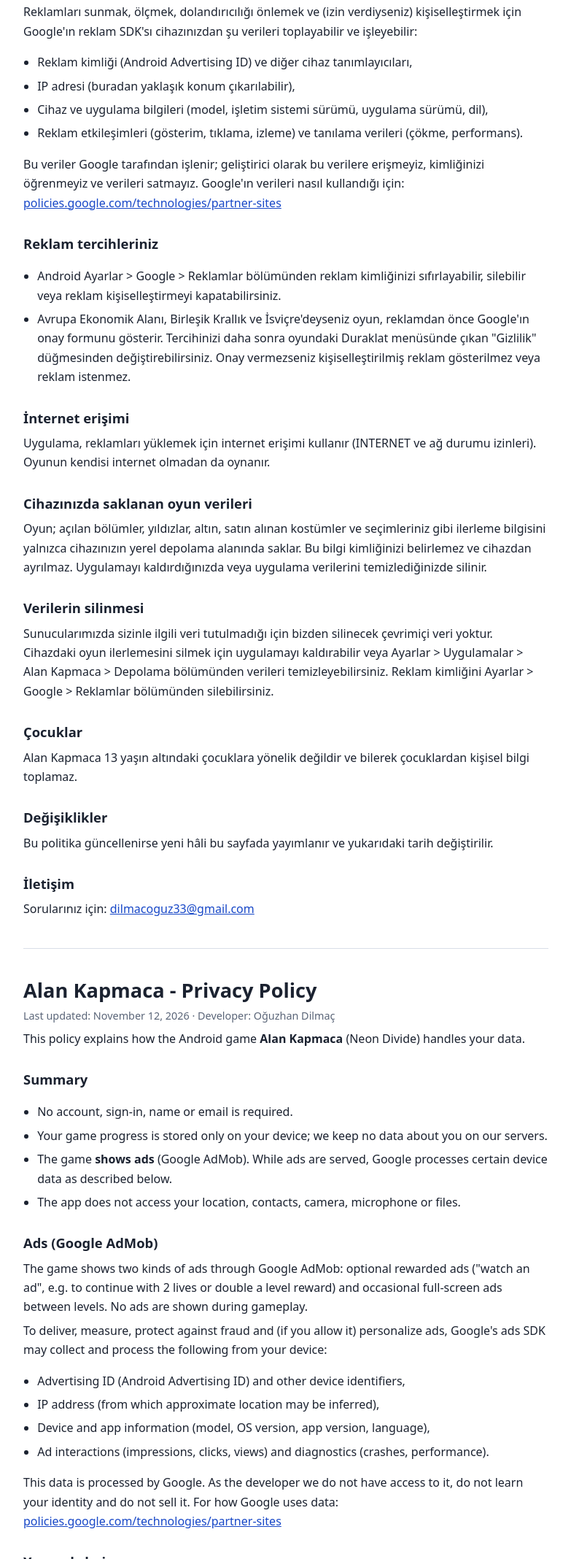
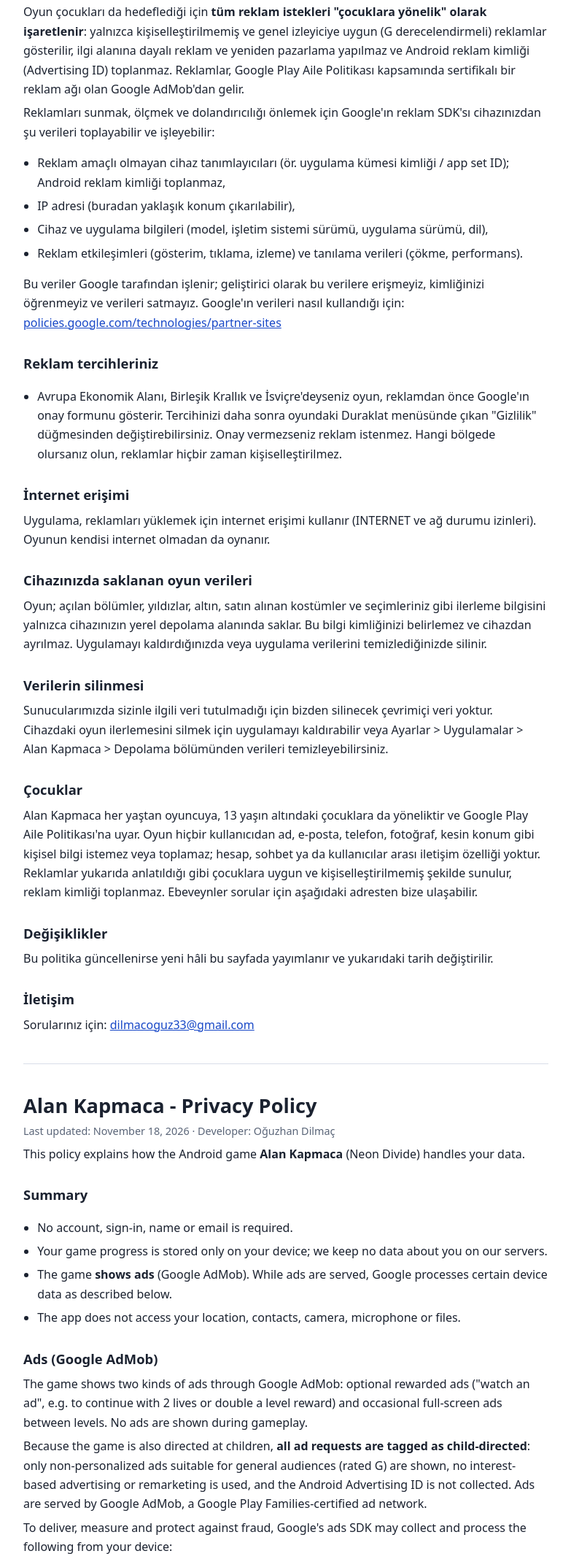
Before and after one commit to Oguzhan61-dilmac/alankapmaca-privacy, a plain HTML site: page index.html in a window 1280 px wide. Shown: the part 525-2661 px from the top of the page at 73% size, without its empty margins (248-1031 px from the left). Drawn offline with Linux system fonts and the light colour scheme.

Commit message:
Gizlilik politikası: çocuklara yönelik reklam ayarları ve Aile Politikası uyumu

```diff
--- a/index.html
+++ b/index.html
@@ -25,7 +25,7 @@
 <main>
 
 <h1>Alan Kapmaca - Gizlilik Politikası</h1>
-<p class="meta">Son güncelleme: 12 Kasım 2026 · Geliştirici: Oğuzhan Dilmaç</p>
+<p class="meta">Son güncelleme: 18 Kasım 2026 · Geliştirici: Oğuzhan Dilmaç</p>
 
 <p>Bu politika, Android için geliştirilen <strong>Alan Kapmaca</strong> (Neon Divide) oyununun verilerinizi nasıl ele aldığını açıklar.</p>
 
@@ -39,9 +39,10 @@
 
 <h2>Reklamlar (Google AdMob)</h2>
 <p>Oyun, Google AdMob aracılığıyla iki tür reklam gösterir: isteğe bağlı "reklam izle" ödüllü reklamları (ör. 2 canla devam etmek veya bölüm ödülünü ikiye katlamak için) ve bölümler arasında seyrek gösterilen tam ekran reklamlar. Oyun sırasında reklam gösterilmez.</p>
-<p>Reklamları sunmak, ölçmek, dolandırıcılığı önlemek ve (izin verdiyseniz) kişiselleştirmek için Google'ın reklam SDK'sı cihazınızdan şu verileri toplayabilir ve işleyebilir:</p>
+<p>Oyun çocukları da hedeflediği için <strong>tüm reklam istekleri "çocuklara yönelik" olarak işaretlenir</strong>: yalnızca kişiselleştirilmemiş ve genel izleyiciye uygun (G derecelendirmeli) reklamlar gösterilir, ilgi alanına dayalı reklam ve yeniden pazarlama yapılmaz ve Android reklam kimliği (Advertising ID) toplanmaz. Reklamlar, Google Play Aile Politikası kapsamında sertifikalı bir reklam ağı olan Google AdMob'dan gelir.</p>
+<p>Reklamları sunmak, ölçmek ve dolandırıcılığı önlemek için Google'ın reklam SDK'sı cihazınızdan şu verileri toplayabilir ve işleyebilir:</p>
 <ul>
-  <li>Reklam kimliği (Android Advertising ID) ve diğer cihaz tanımlayıcıları,</li>
+  <li>Reklam amaçlı olmayan cihaz tanımlayıcıları (ör. uygulama kümesi kimliği / app set ID); Android reklam kimliği toplanmaz,</li>
   <li>IP adresi (buradan yaklaşık konum çıkarılabilir),</li>
   <li>Cihaz ve uygulama bilgileri (model, işletim sistemi sürümü, uygulama sürümü, dil),</li>
   <li>Reklam etkileşimleri (gösterim, tıklama, izleme) ve tanılama verileri (çökme, performans).</li>
@@ -50,8 +51,7 @@
 
 <h2>Reklam tercihleriniz</h2>
 <ul>
-  <li>Android Ayarlar &gt; Google &gt; Reklamlar bölümünden reklam kimliğinizi sıfırlayabilir, silebilir veya reklam kişiselleştirmeyi kapatabilirsiniz.</li>
-  <li>Avrupa Ekonomik Alanı, Birleşik Krallık ve İsviçre'deyseniz oyun, reklamdan önce Google'ın onay formunu gösterir. Tercihinizi daha sonra oyundaki Duraklat menüsünde çıkan "Gizlilik" düğmesinden değiştirebilirsiniz. Onay vermezseniz kişiselleştirilmiş reklam gösterilmez veya reklam istenmez.</li>
+  <li>Avrupa Ekonomik Alanı, Birleşik Krallık ve İsviçre'deyseniz oyun, reklamdan önce Google'ın onay formunu gösterir. Tercihinizi daha sonra oyundaki Duraklat menüsünde çıkan "Gizlilik" düğmesinden değiştirebilirsiniz. Onay vermezseniz reklam istenmez. Hangi bölgede olursanız olun, reklamlar hiçbir zaman kişiselleştirilmez.</li>
 </ul>
 
 <h2>İnternet erişimi</h2>
@@ -61,10 +61,10 @@
 <p>Oyun; açılan bölümler, yıldızlar, altın, satın alınan kostümler ve seçimleriniz gibi ilerleme bilgisini yalnızca cihazınızın yerel depolama alanında saklar. Bu bilgi kimliğinizi belirlemez ve cihazdan ayrılmaz. Uygulamayı kaldırdığınızda veya uygulama verilerini temizlediğinizde silinir.</p>
 
 <h2>Verilerin silinmesi</h2>
-<p>Sunucularımızda sizinle ilgili veri tutulmadığı için bizden silinecek çevrimiçi veri yoktur. Cihazdaki oyun ilerlemesini silmek için uygulamayı kaldırabilir veya Ayarlar &gt; Uygulamalar &gt; Alan Kapmaca &gt; Depolama bölümünden verileri temizleyebilirsiniz. Reklam kimliğini Ayarlar &gt; Google &gt; Reklamlar bölümünden silebilirsiniz.</p>
+<p>Sunucularımızda sizinle ilgili veri tutulmadığı için bizden silinecek çevrimiçi veri yoktur. Cihazdaki oyun ilerlemesini silmek için uygulamayı kaldırabilir veya Ayarlar &gt; Uygulamalar &gt; Alan Kapmaca &gt; Depolama bölümünden verileri temizleyebilirsiniz.</p>
 
 <h2>Çocuklar</h2>
-<p>Alan Kapmaca 13 yaşın altındaki çocuklara yönelik değildir ve bilerek çocuklardan kişisel bilgi toplamaz.</p>
+<p>Alan Kapmaca her yaştan oyuncuya, 13 yaşın altındaki çocuklara da yöneliktir ve Google Play Aile Politikası'na uyar. Oyun hiçbir kullanıcıdan ad, e-posta, telefon, fotoğraf, kesin konum gibi kişisel bilgi istemez veya toplamaz; hesap, sohbet ya da kullanıcılar arası iletişim özelliği yoktur. Reklamlar yukarıda anlatıldığı gibi çocuklara uygun ve kişiselleştirilmemiş şekilde sunulur, reklam kimliği toplanmaz. Ebeveynler sorular için aşağıdaki adresten bize ulaşabilir.</p>
 
 <h2>Değişiklikler</h2>
 <p>Bu politika güncellenirse yeni hâli bu sayfada yayımlanır ve yukarıdaki tarih değiştirilir.</p>
@@ -75,7 +75,7 @@
 <hr>
 
 <h1>Alan Kapmaca - Privacy Policy</h1>
-<p class="meta">Last updated: November 12, 2026 · Developer: Oğuzhan Dilmaç</p>
+<p class="meta">Last updated: November 18, 2026 · Developer: Oğuzhan Dilmaç</p>
 
 <p>This policy explains how the Android game <strong>Alan Kapmaca</strong> (Neon Divide) handles your data.</p>
 
@@ -89,9 +89,10 @@
 
 <h2>Ads (Google AdMob)</h2>
 <p>The game shows two kinds of ads through Google AdMob: optional rewarded ads ("watch an ad", e.g. to continue with 2 lives or double a level reward) and occasional full-screen ads between levels. No ads are shown during gameplay.</p>
-<p>To deliver, measure, protect against fraud and (if you allow it) personalize ads, Google's ads SDK may collect and process the following from your device:</p>
+<p>Because the game is also directed at children, <strong>all ad requests are tagged as child-directed</strong>: only non-personalized ads suitable for general audiences (rated G) are shown, no interest-based advertising or remarketing is used, and the Android Advertising ID is not collected. Ads are served by Google AdMob, a Google Play Families-certified ad network.</p>
+<p>To deliver, measure and protect against fraud, Google's ads SDK may collect and process the following from your device:</p>
 <ul>
-  <li>Advertising ID (Android Advertising ID) and other device identifiers,</li>
+  <li>Non-advertising device identifiers (e.g. app set ID); the Android Advertising ID is not collected,</li>
   <li>IP address (from which approximate location may be inferred),</li>
   <li>Device and app information (model, OS version, app version, language),</li>
   <li>Ad interactions (impressions, clicks, views) and diagnostics (crashes, performance).</li>
@@ -100,8 +101,7 @@
 
 <h2>Your ad choices</h2>
 <ul>
-  <li>In Android Settings &gt; Google &gt; Ads you can reset or delete your advertising ID or turn off ad personalization.</li>
-  <li>If you are in the European Economic Area, the United Kingdom or Switzerland, the game shows Google's consent form before ads. You can change your choice later with the "Gizlilik" (Privacy) button in the in-game Pause menu. If you do not consent, personalized ads are not shown or ads are not requested.</li>
+  <li>If you are in the European Economic Area, the United Kingdom or Switzerland, the game shows Google's consent form before ads. You can change your choice later with the "Gizlilik" (Privacy) button in the in-game Pause menu. If you do not consent, ads are not requested. Wherever you are, ads are never personalized.</li>
 </ul>
 
 <h2>Internet access</h2>
@@ -111,10 +111,10 @@
 <p>The game keeps your progress (unlocked levels, stars, gold, purchased skins and your choices) only in your device's local storage. This information does not identify you and never leaves your device. It is removed when you uninstall the app or clear its data.</p>
 
 <h2>Data deletion</h2>
-<p>Because no data about you is stored on our servers, there is no online data to delete from us. To remove the game progress on your device, uninstall the app or clear its data under Settings &gt; Apps &gt; Alan Kapmaca &gt; Storage. You can delete your advertising ID under Settings &gt; Google &gt; Ads.</p>
+<p>Because no data about you is stored on our servers, there is no online data to delete from us. To remove the game progress on your device, uninstall the app or clear its data under Settings &gt; Apps &gt; Alan Kapmaca &gt; Storage.</p>
 
 <h2>Children</h2>
-<p>Alan Kapmaca is not directed to children under 13 and does not knowingly collect personal information from children.</p>
+<p>Alan Kapmaca is directed at players of all ages, including children under 13, and complies with the Google Play Families Policy. The game does not ask for or collect personal information such as name, email, phone number, photos or precise location from anyone, and it has no accounts, chat or user-to-user communication. Ads are served in a child-appropriate, non-personalized way as described above, and the advertising ID is not collected. Parents can contact us at the address below with any questions.</p>
 
 <h2>Changes</h2>
 <p>If this policy changes, the new version will be posted on this page and the date above will be updated.</p>
```
